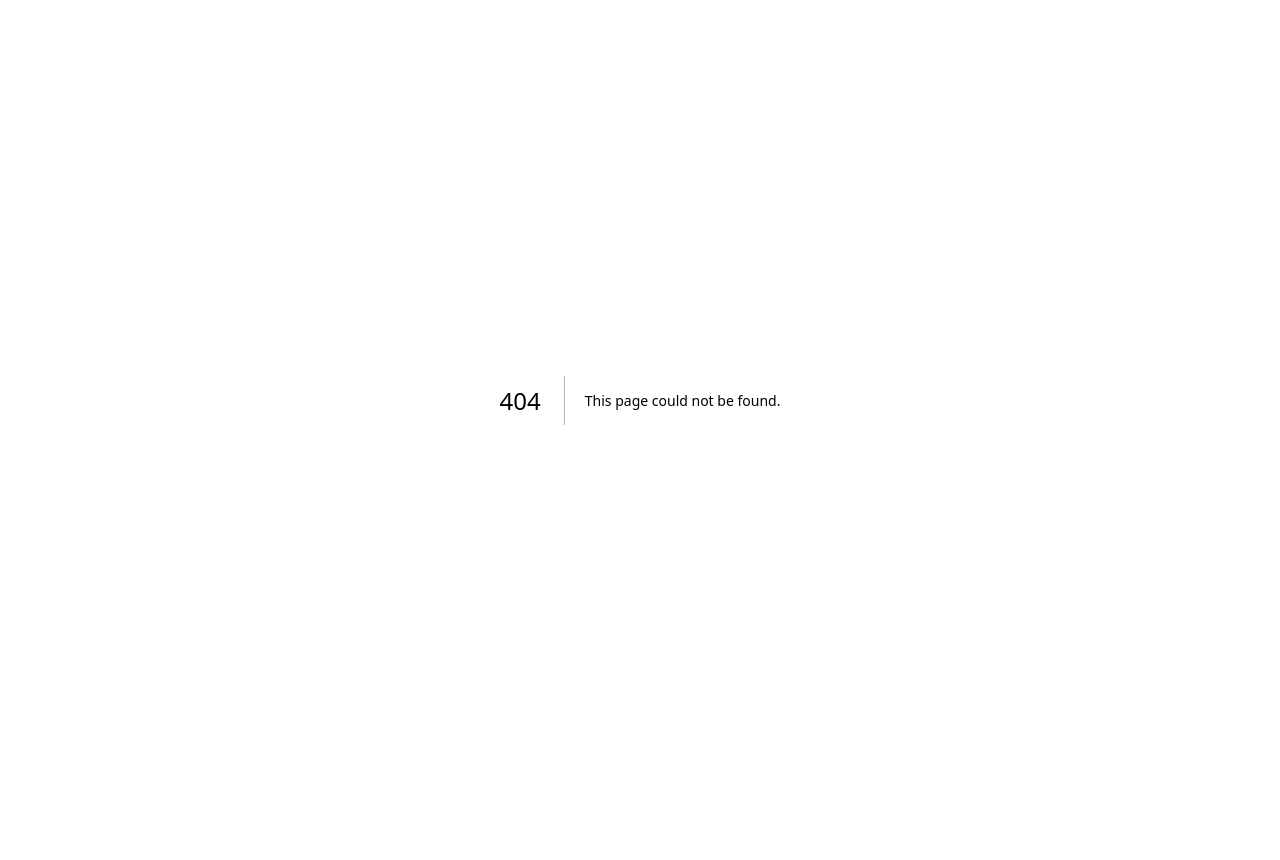
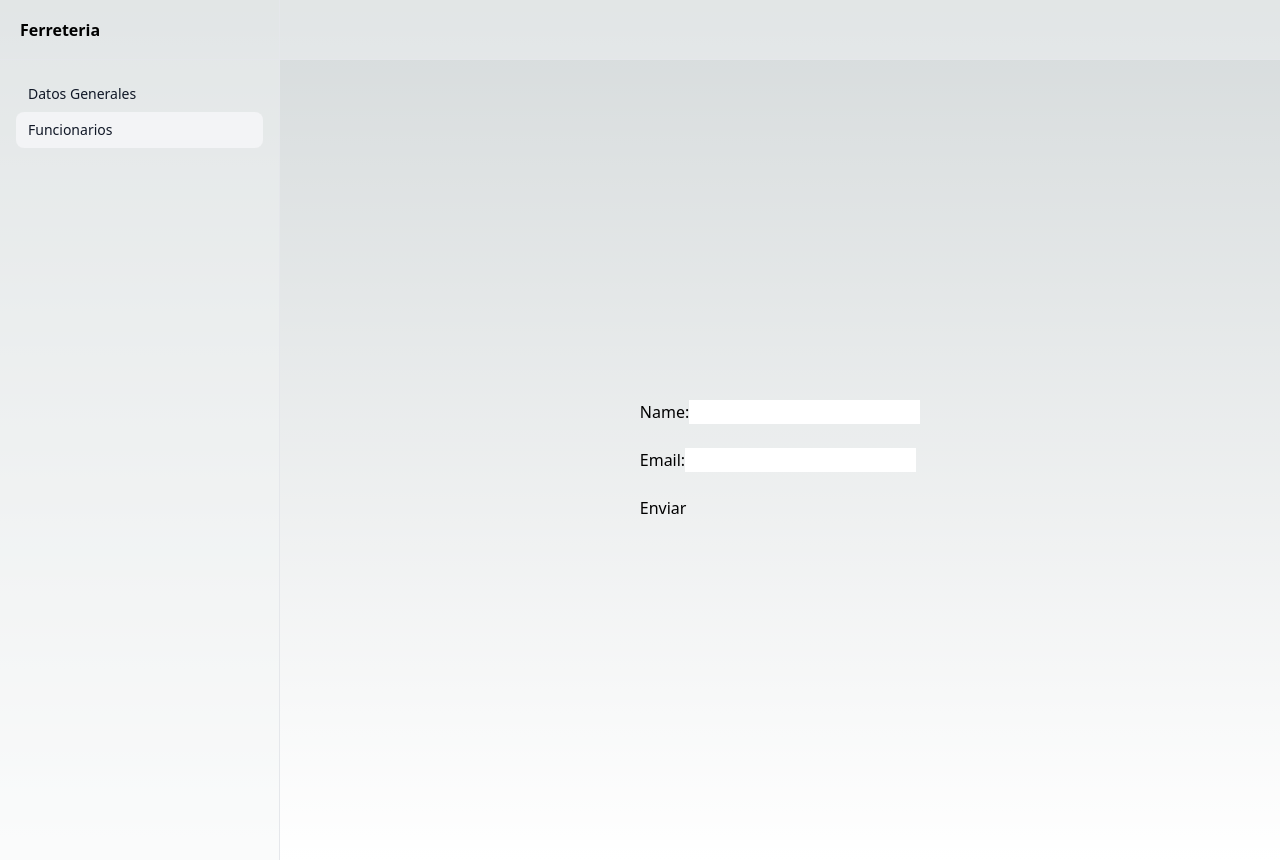
Before and after one commit to IvanSmir/Sistemas-de-Gestion, a Next.js app in the folder client/: page /funcionarios in a window 1280 px wide. Before the commit this address had no page. Before the commit the page ends 800 px from the top, so only its background shows below. Built offline with nearby package versions, Linux system fonts and the light colour scheme.

Commit message:
Created Project Structure

```diff
--- a/client/src/app/layout.tsx
+++ b/client/src/app/layout.tsx
@@ -1,13 +1,8 @@
-import type { Metadata } from "next";
-import { Inter } from "next/font/google";
 import "./globals.css";
+import { NavBar } from "@/components/ui/NavBar/NavBar";
+import { Header } from "@/components/ui/header/Header";
 
-const inter = Inter({ subsets: ["latin"] });
 
-export const metadata: Metadata = {
-  title: "Create Next App",
-  description: "Generated by create next app",
-};
 
 export default function RootLayout({
   children,
@@ -15,8 +10,12 @@
   children: React.ReactNode;
 }>) {
   return (
-    <html lang="en">
-      <body className={inter.className}>{children}</body>
-    </html>
+        <div className="grid min-h-screen w-full lg:grid-cols-[280px_1fr]">
+          <NavBar/>
+          <div className="flex flex-col">
+            <Header/>
+            {children}
+          </div>
+        </div>
   );
 }
--- a/client/src/app/page.tsx
+++ /dev/null
@@ -1,113 +0,0 @@
-import Image from "next/image";
-
-export default function Home() {
-  return (
-    <main className="flex min-h-screen flex-col items-center justify-between p-24">
-      <div className="z-10 w-full max-w-5xl items-center justify-between font-mono text-sm lg:flex">
-        <p className="fixed left-0 top-0 flex w-full justify-center border-b border-gray-300 bg-gradient-to-b from-zinc-200 pb-6 pt-8 backdrop-blur-2xl dark:border-neutral-800 dark:bg-zinc-800/30 dark:from-inherit lg:static lg:w-auto  lg:rounded-xl lg:border lg:bg-gray-200 lg:p-4 lg:dark:bg-zinc-800/30">
-          Get started by editing&nbsp;
-          <code className="font-mono font-bold">src/app/page.tsx</code>
-        </p>
-        <div className="fixed bottom-0 left-0 flex h-48 w-full items-end justify-center bg-gradient-to-t from-white via-white dark:from-black dark:via-black lg:static lg:size-auto lg:bg-none">
-          <a
-            className="pointer-events-none flex place-items-center gap-2 p-8 lg:pointer-events-auto lg:p-0"
-            href="https://vercel.com?utm_source=create-next-app&utm_medium=appdir-template&utm_campaign=create-next-app"
-            target="_blank"
-            rel="noopener noreferrer"
-          >
-            By{" "}
-            <Image
-              src="/vercel.svg"
-              alt="Vercel Logo"
-              className="dark:invert"
-              width={100}
-              height={24}
-              priority
-            />
-          </a>
-        </div>
-      </div>
-
-      <div className="relative z-[-1] flex place-items-center before:absolute before:h-[300px] before:w-full before:-translate-x-1/2 before:rounded-full before:bg-gradient-radial before:from-white before:to-transparent before:blur-2xl before:content-[''] after:absolute after:-z-20 after:h-[180px] after:w-full after:translate-x-1/3 after:bg-gradient-conic after:from-sky-200 after:via-blue-200 after:blur-2xl after:content-[''] before:dark:bg-gradient-to-br before:dark:from-transparent before:dark:to-blue-700 before:dark:opacity-10 after:dark:from-sky-900 after:dark:via-[#0141ff] after:dark:opacity-40 sm:before:w-[480px] sm:after:w-[240px] before:lg:h-[360px]">
-        <Image
-          className="relative dark:drop-shadow-[0_0_0.3rem_#ffffff70] dark:invert"
-          src="/next.svg"
-          alt="Next.js Logo"
-          width={180}
-          height={37}
-          priority
-        />
-      </div>
-
-      <div className="mb-32 grid text-center lg:mb-0 lg:w-full lg:max-w-5xl lg:grid-cols-4 lg:text-left">
-        <a
-          href="https://nextjs.org/docs?utm_source=create-next-app&utm_medium=appdir-template&utm_campaign=create-next-app"
-          className="group rounded-lg border border-transparent px-5 py-4 transition-colors hover:border-gray-300 hover:bg-gray-100 hover:dark:border-neutral-700 hover:dark:bg-neutral-800/30"
-          target="_blank"
-          rel="noopener noreferrer"
-        >
-          <h2 className="mb-3 text-2xl font-semibold">
-            Docs{" "}
-            <span className="inline-block transition-transform group-hover:translate-x-1 motion-reduce:transform-none">
-              -&gt;
-            </span>
-          </h2>
-          <p className="m-0 max-w-[30ch] text-sm opacity-50">
-            Find in-depth information about Next.js features and API.
-          </p>
-        </a>
-
-        <a
-          href="https://nextjs.org/learn?utm_source=create-next-app&utm_medium=appdir-template-tw&utm_campaign=create-next-app"
-          className="group rounded-lg border border-transparent px-5 py-4 transition-colors hover:border-gray-300 hover:bg-gray-100 hover:dark:border-neutral-700 hover:dark:bg-neutral-800/30"
-          target="_blank"
-          rel="noopener noreferrer"
-        >
-          <h2 className="mb-3 text-2xl font-semibold">
-            Learn{" "}
-            <span className="inline-block transition-transform group-hover:translate-x-1 motion-reduce:transform-none">
-              -&gt;
-            </span>
-          </h2>
-          <p className="m-0 max-w-[30ch] text-sm opacity-50">
-            Learn about Next.js in an interactive course with&nbsp;quizzes!
-          </p>
-        </a>
-
-        <a
-          href="https://vercel.com/templates?framework=next.js&utm_source=create-next-app&utm_medium=appdir-template&utm_campaign=create-next-app"
-          className="group rounded-lg border border-transparent px-5 py-4 transition-colors hover:border-gray-300 hover:bg-gray-100 hover:dark:border-neutral-700 hover:dark:bg-neutral-800/30"
-          target="_blank"
-          rel="noopener noreferrer"
-        >
-          <h2 className="mb-3 text-2xl font-semibold">
-            Templates{" "}
-            <span className="inline-block transition-transform group-hover:translate-x-1 motion-reduce:transform-none">
-              -&gt;
-            </span>
-          </h2>
-          <p className="m-0 max-w-[30ch] text-sm opacity-50">
-            Explore starter templates for Next.js.
-          </p>
-        </a>
-
-        <a
-          href="https://vercel.com/new?utm_source=create-next-app&utm_medium=appdir-template&utm_campaign=create-next-app"
-          className="group rounded-lg border border-transparent px-5 py-4 transition-colors hover:border-gray-300 hover:bg-gray-100 hover:dark:border-neutral-700 hover:dark:bg-neutral-800/30"
-          target="_blank"
-          rel="noopener noreferrer"
-        >
-          <h2 className="mb-3 text-2xl font-semibold">
-            Deploy{" "}
-            <span className="inline-block transition-transform group-hover:translate-x-1 motion-reduce:transform-none">
-              -&gt;
-            </span>
-          </h2>
-          <p className="m-0 max-w-[30ch] text-balance text-sm opacity-50">
-            Instantly deploy your Next.js site to a shareable URL with Vercel.
-          </p>
-        </a>
-      </div>
-    </main>
-  );
-}
--- /dev/null
+++ b/client/src/components/funcionarios/Form.tsx
@@ -0,0 +1,38 @@
+import React, { FormEvent, useState } from 'react';
+
+
+interface FormValues {
+  name: string;
+  email: string;
+}
+
+export const Form: React.FC = () => {
+  const [formData, setFormData] = useState<FormValues>({ name: '', email: '' });
+
+  const handleSubmit = (e: FormEvent<HTMLFormElement>) => {
+    e.preventDefault();
+    const { name, email } = e.currentTarget;
+    if (name && email) {
+      const formData: FormValues = {
+        name: name.value,
+        email: email.value,
+      };
+      setFormData(formData);
+      console.log(formData);
+    }
+  };
+
+  return (
+    <div className='flex justify-center h-[100vh]  items-center' >
+      <form onSubmit={handleSubmit}>
+        <label htmlFor="name">Name:
+          <input type="text" id="name" name="name" required/><br />
+        </label><br />
+        <label htmlFor="email">Email:
+          <input type="email" id="email" name="email"/><br />
+        </label><br />
+        <button type="submit">Enviar</button>
+      </form>
+    </div>
+  );
+};
--- /dev/null
+++ b/client/src/components/ui/NavBar/NavBar.tsx
@@ -0,0 +1,31 @@
+import Link from 'next/link'
+import React from 'react'
+import { NavItem } from './NavItem'
+
+export const NavBar = () => {
+  return (
+    <div className="hidden border-r bg-gray-100/40 lg:block dark:bg-gray-800/40">
+      <div className="flex h-full max-h-screen flex-col gap-2">
+        <div className="flex h-[60px] items-center border-b px-5">
+          <Link
+            className="flex items-center gap-2 font-semibold"
+            href="/"
+          >
+            <span className="">Ferreteria</span>
+          </Link>
+        </div>
+        <div className="flex-1 overflow-auto py-2">
+          <nav className="grid items-start px-4 text-sm font-medium">
+            <NavItem href="/generales">
+              Datos Generales
+            </NavItem>
+            <NavItem href="/funcionarios">
+              Funcionarios
+            </NavItem>
+
+          </nav>
+        </div>
+      </div>
+    </div>
+  )
+}
--- /dev/null
+++ b/client/src/components/ui/NavBar/NavItem.tsx
@@ -0,0 +1,28 @@
+'use client'
+import clsx from 'clsx';
+import Link from 'next/link';
+import { usePathname } from 'next/navigation';
+
+export function NavItem({
+  href,
+  children
+}: {
+  href: string;
+  children: React.ReactNode;
+}) {
+  const pathname = usePathname();
+
+  return (
+    <Link
+      href={href}
+      className={clsx(
+        'flex items-center gap-3 rounded-lg  px-3 py-2 text-gray-900  transition-all hover:text-gray-900  dark:text-gray-50 dark:hover:text-gray-50',
+        {
+          'bg-gray-100 dark:bg-gray-800': pathname === href
+        }
+      )}
+    >
+      {children}
+    </Link>
+  );
+}
--- /dev/null
+++ b/client/src/components/ui/header/Header.tsx
@@ -0,0 +1,14 @@
+import Link from 'next/link'
+
+export const Header = () => {
+  return (
+            <header className="flex h-14 lg:h-[60px] items-center gap-4 border-b bg-gray-100/40 px-6 dark:bg-gray-800/40 justify-between lg:justify-end">
+              <Link
+                className="flex items-center gap-2 font-semibold lg:hidden"
+                href="/"
+              >
+                <span className="">Ferreteria</span>
+              </Link>
+            </header>
+  )
+}
--- /dev/null
+++ b/client/src/pages/funcionarios/index.tsx
@@ -0,0 +1,16 @@
+import { Form } from '@/components/funcionarios/Form';
+import React from 'react'
+import '../../app/globals.css'
+import Layout from '../../app/layout'
+const index = () => {
+  return (
+    <Layout>
+
+
+    <div>
+        <Form/>
+    </div>
+    </Layout>
+  )
+}
+export default index;
--- /dev/null
+++ b/client/src/pages/generales/index.tsx
@@ -0,0 +1,11 @@
+import React from 'react'
+import Layout from '../../app/layout'
+const index = () => {
+  return (
+    <Layout>
+        <div>index</div>
+    </Layout>
+  )
+}
+
+export default index
--- /dev/null
+++ b/client/src/pages/index.tsx
@@ -0,0 +1,12 @@
+import React from 'react'
+import Layout from '../app/layout'
+
+const index = () => {
+  return (
+   <Layout>
+    <h1>Welcome to our website
+        </h1>
+   </Layout>
+  )
+}
+export default index;
```
Also changed, not shown: client/package.json (+6 -5 lines).
